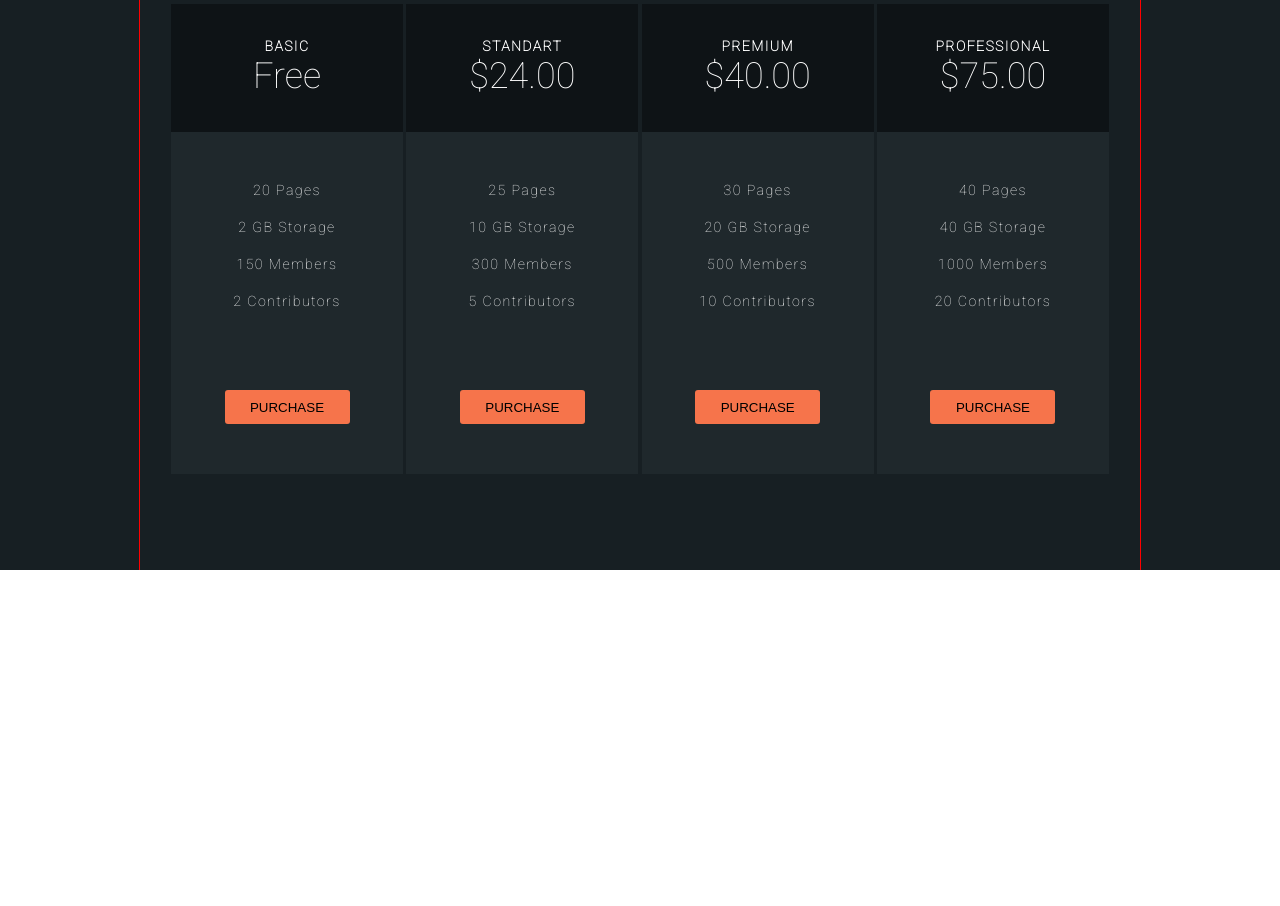
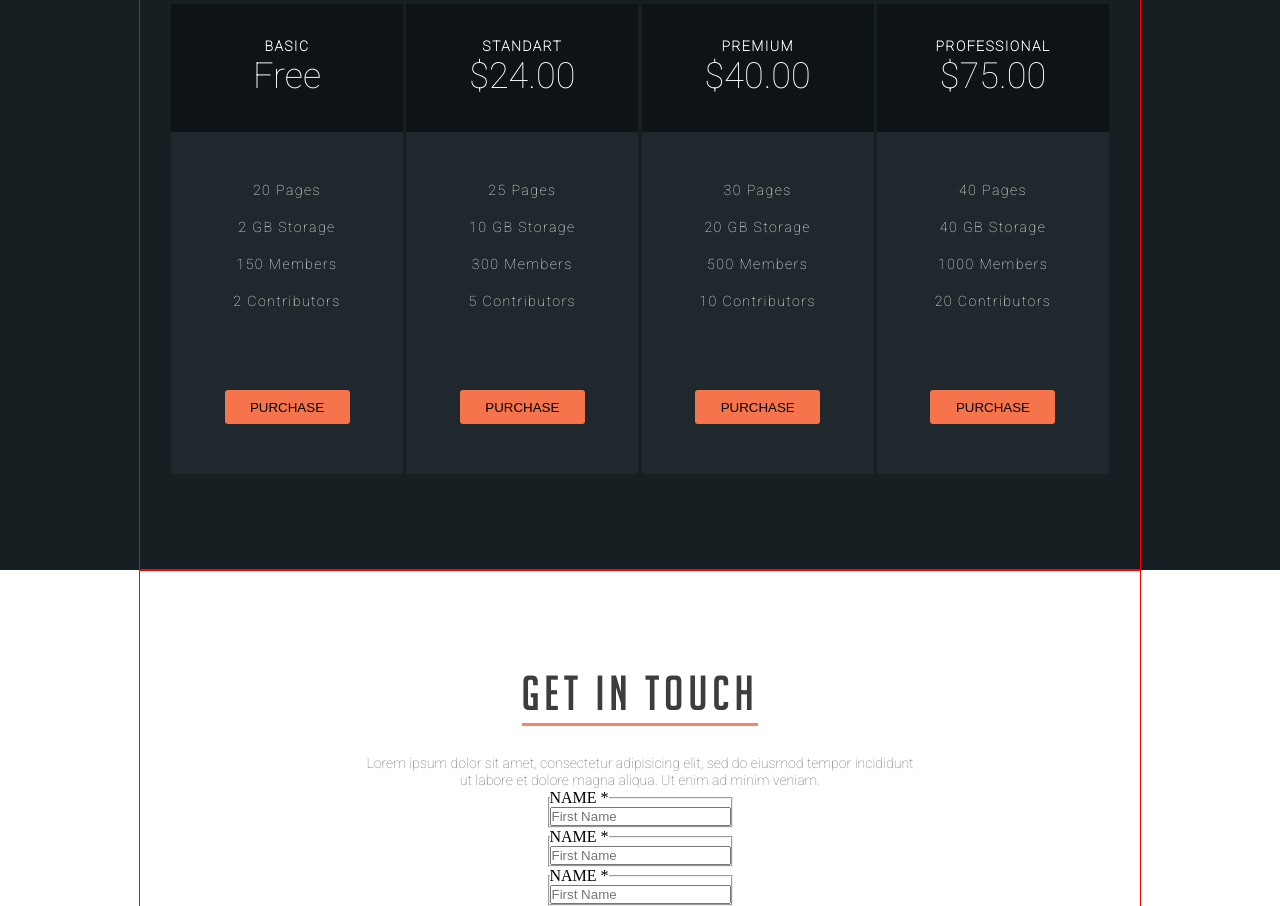
Before and after one commit to PablioKonst88/BoostFoliaProject, a plain HTML site: page index.html in a window 1280 px wide. Shown: the part 5409-6315 px from the top of the page. Before the commit the page ends 5979 px from the top, so only its background shows below. Drawn offline with Linux system fonts and the light colour scheme.

Commit message:
start inpet section

```diff
--- a/index.html
+++ b/index.html
@@ -702,5 +702,55 @@
                 </div>
             </div>
         </section>
+        <section class="about">
+            <div class="wrapper about__wrap">
+                <h1 class="about__title">
+                    GE<span class="about__title-span">T IN TOUC</span>H
+                </h1>
+                <div class="about__text-cont">
+                    <p class="about__text">
+                        Lorem ipsum dolor sit amet, consectetur adipisicing
+                        elit, sed do eiusmod tempor incididunt ut labore et
+                        dolore magna aliqua. Ut enim ad minim veniam.
+                    </p>
+                </div>
+                <fieldset class="registration_input">
+                    <legend class="registration_legend">
+                        NAME <span class="about__title-span">*</span>
+                    </legend>
+                    <input
+                        class="registration_input_all"
+                        type="text"
+                        placeholder="First Name"
+                        required
+                        checked
+                    />
+                </fieldset>
+                <fieldset class="registration_input">
+                    <legend class="registration_legend">
+                        NAME <span class="about__title-span">*</span>
+                    </legend>
+                    <input
+                        class="registration_input_all"
+                        type="text"
+                        placeholder="First Name"
+                        required
+                        checked
+                    />
+                </fieldset>
+                <fieldset class="registration_input">
+                    <legend class="registration_legend">
+                        NAME <span class="about__title-span">*</span>
+                    </legend>
+                    <input
+                        class="registration_input_all"
+                        type="text"
+                        placeholder="First Name"
+                        required
+                        checked
+                    />
+                </fieldset>
+            </div>
+        </section>
     </body>
 </html>
```
